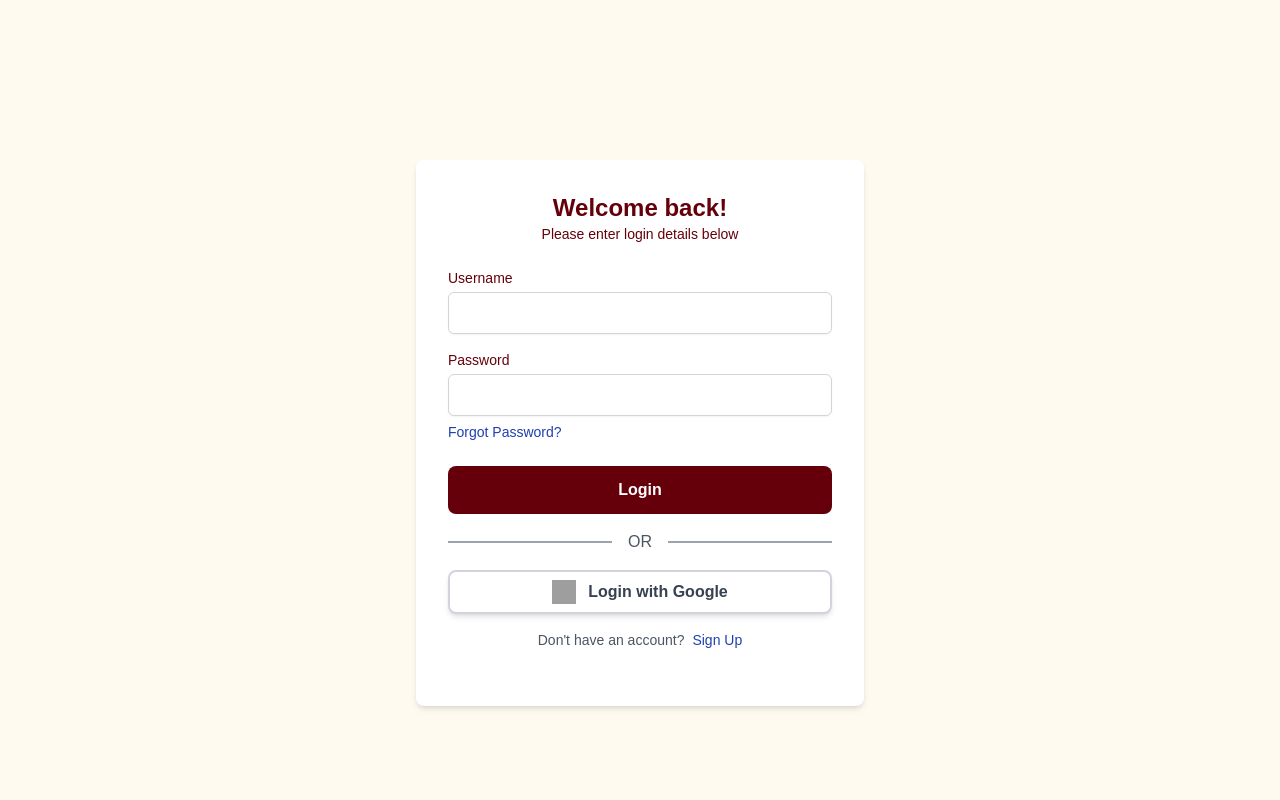
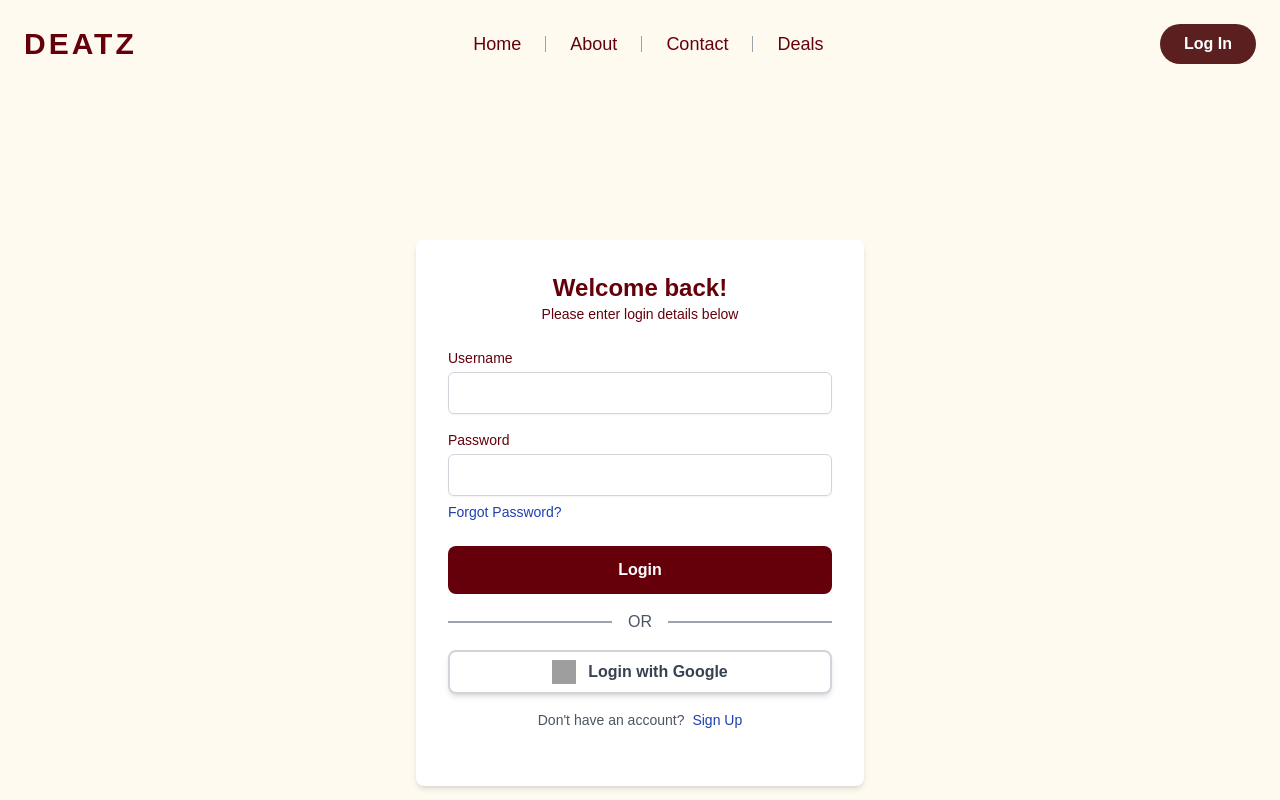
Before and after one commit to AndyK3/DEATZ-Website, a Next.js app in the folder deatz/: page /login in a window 1280 px wide. Shown: the top 800 px of the page. Built offline with nearby package versions, Linux system fonts and the light colour scheme; grey boxes are pictures that could not be loaded.

Commit message:
navbar added

```diff
--- a/deatz/src/app/login/page.tsx
+++ b/deatz/src/app/login/page.tsx
@@ -1,9 +1,11 @@
 import React from "react";
 import Footer from "../../components/footer";
+import Navbar from "../../components/navbar";
 
 const Login = () => {
   return (
     <div className="flex flex-col min-h-screen bg-[#fffaf0] text-[#65000b]">
+      <Navbar />
       <main className="flex-grow items-start justify-center px-4 pt-24">
         <div className="min-h-screen flex items-start justify-center">
           <div className="bg-white p-8 rounded-lg shadow-md w-full max-w-md mt-16">
```
